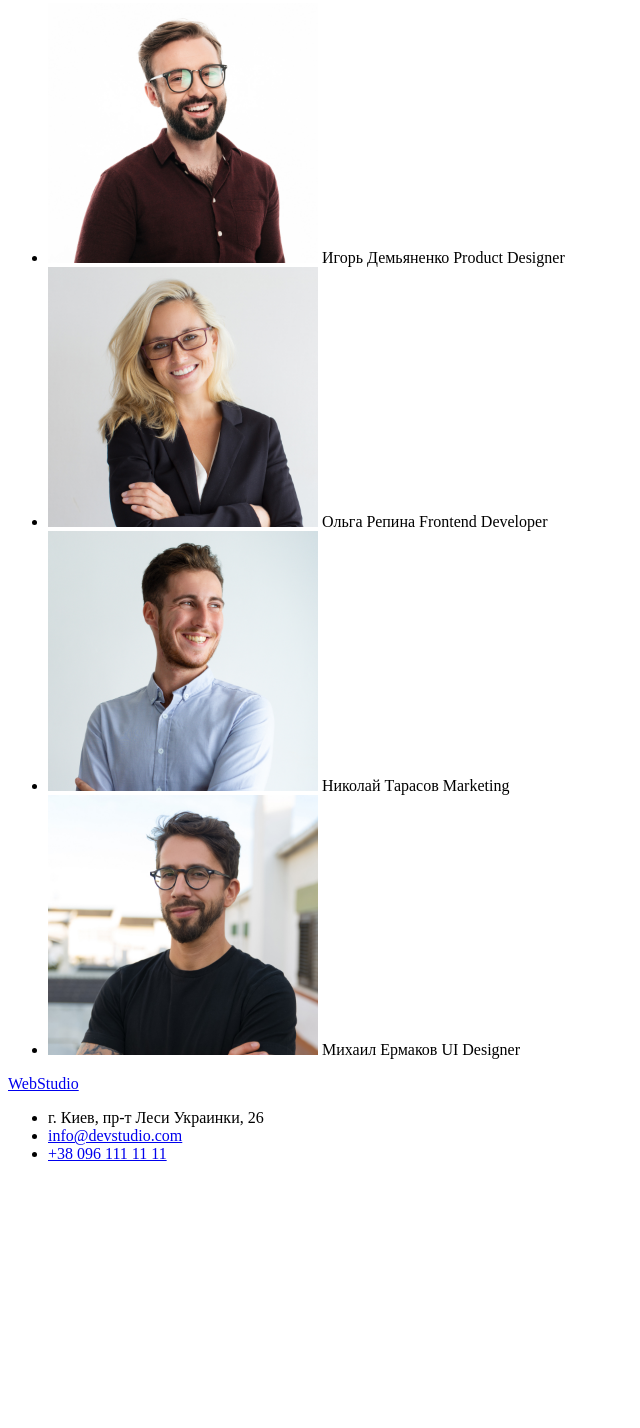
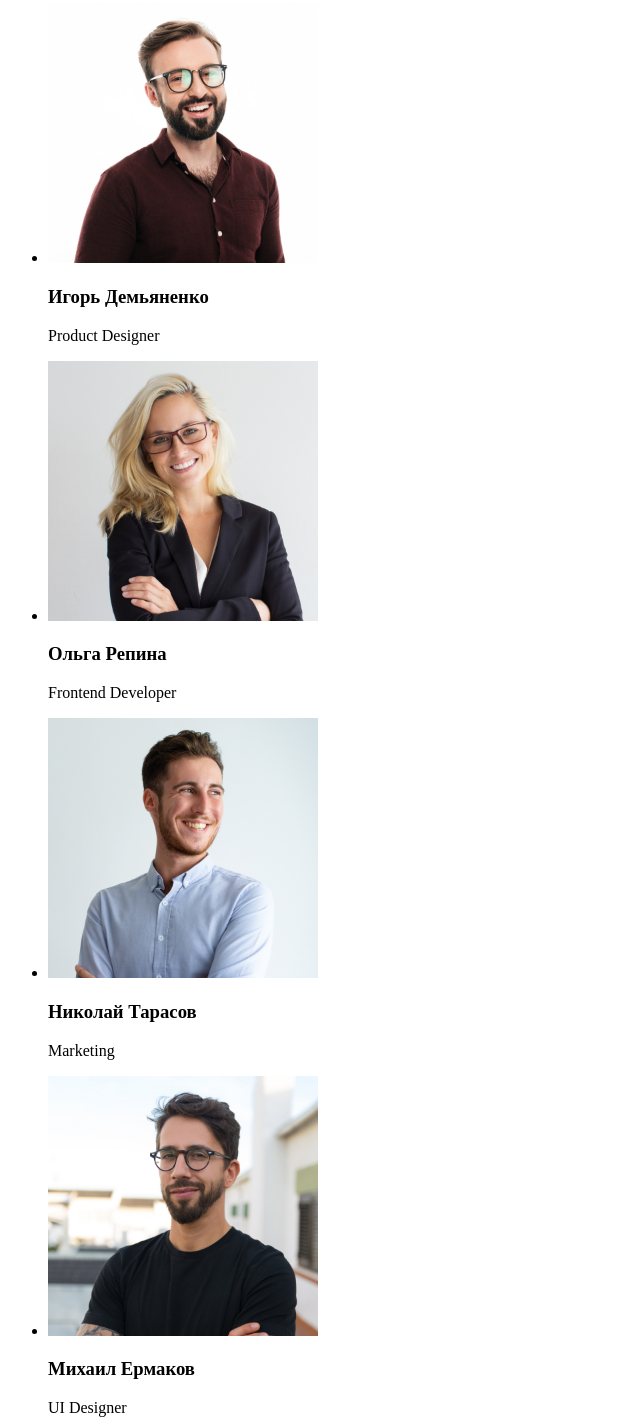
Before and after one commit to miLLlog/goit-markup-hw-01, a plain HTML site: page index.html in a window 1280 px wide. Shown: the part 1552-2980 px from the top of the page, without its empty margins (0-640 px from the left). Before the commit the page ends 2731 px from the top, so only its background shows below. Drawn offline with Linux system fonts and the light colour scheme.

Commit message:
озаглавил членов команды

```diff
--- a/index.html
+++ b/index.html
@@ -69,19 +69,23 @@
                 <ul>
                     <li>
                         <img src="./img/img.jpg" alt="" width="270">
-                        Игорь Демьяненко Product Designer
+                        <h3>Игорь Демьяненко</h3>
+                        <p> Product Designer</p>
                     </li>
                     <li>
                         <img src="./img/img(1).jpg" alt="" width="270">
-                        Ольга Репина Frontend Developer
+                        <h3>Ольга Репина</h3>
+                        <p> Frontend Developer </p>
                     </li>
                     <li>
                         <img src="./img/img(2).jpg" alt="" width="270">
-                        Николай Тарасов Marketing
+                        <h3>Николай Тарасов</h3>
+                        <p> Marketing</p>
                     </li>
                     <li>
                         <img src="./img/img(3).jpg" alt="" width="270">
-                        Михаил Ермаков UI Designer
+                        <h3>Михаил Ермаков</h3>
+                        <p> UI Designer</p>
                     </li>
                 </ul>
             </section>
```
